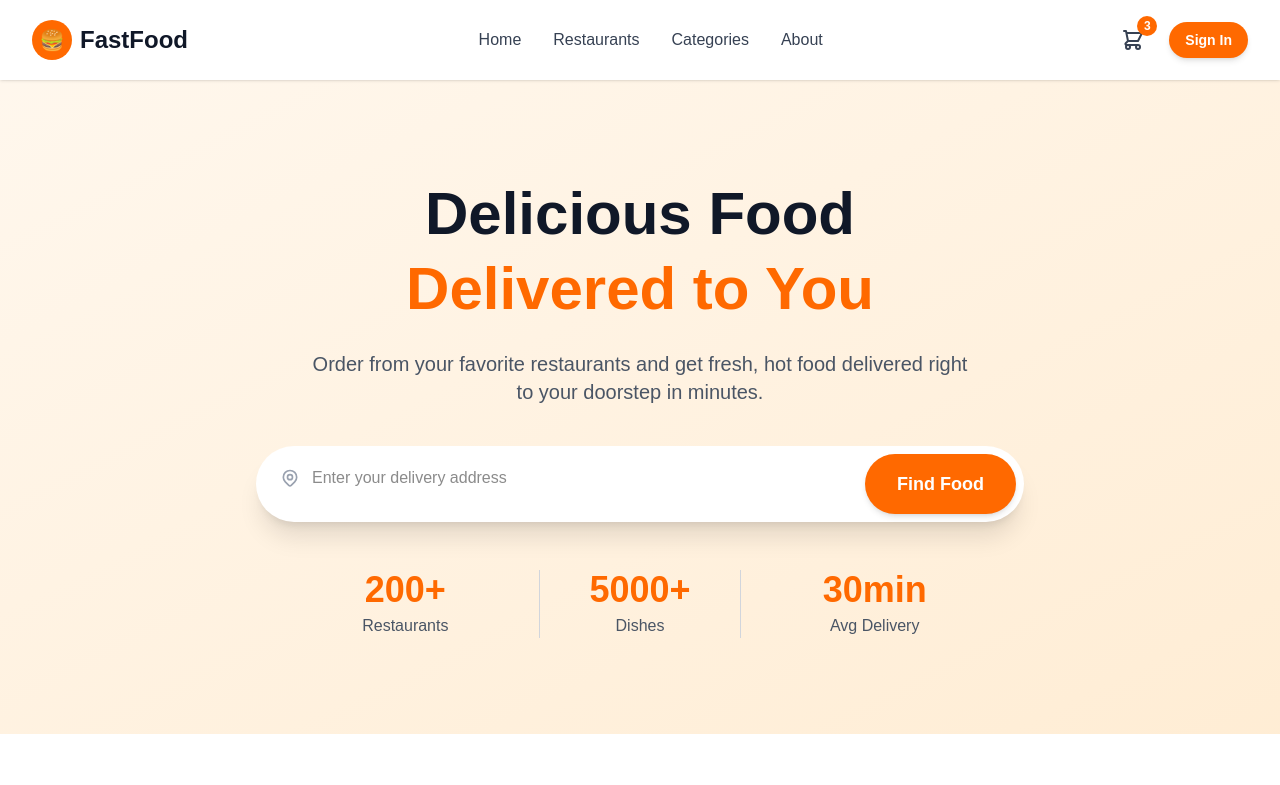
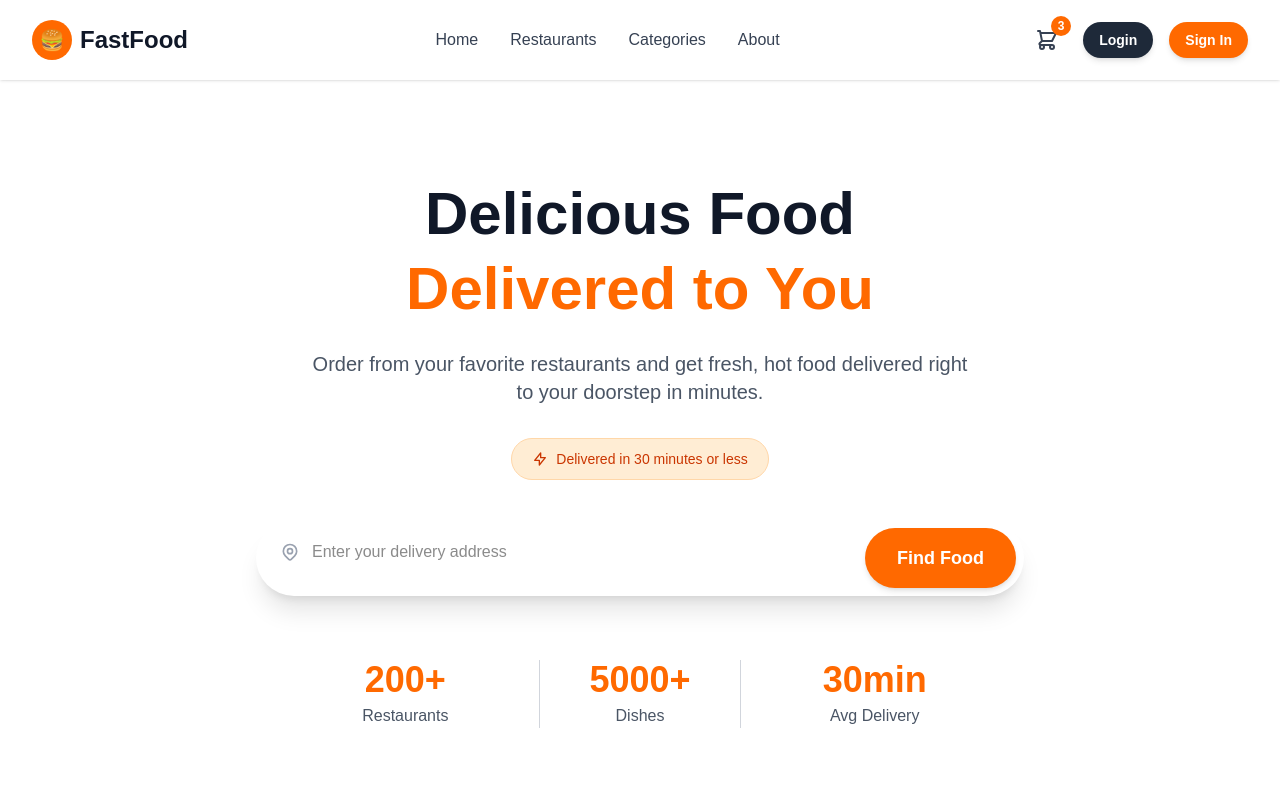
Before and after one commit to Pawina85/fastfood-delivery-app, a Next.js app: page / in a window 1280 px wide. Shown: the top 785 px of the page. Built offline with nearby package versions, Linux system fonts and the light colour scheme.

Commit message:
Header put login and Hero updates.

```diff
--- a/components/Header.tsx
+++ b/components/Header.tsx
@@ -5,6 +5,18 @@ import Button from './Button';
 
 export default function Header() {
   const [mobileMenuOpen, setMobileMenuOpen] = useState(false);
+
+  const handleLogin = () => {
+    // TODO: Implement login functionality
+    console.log('Login clicked');
+    alert('Login functionality - Coming Soon!');
+  };
+
+  const handleSignIn = () => {
+    // TODO: Implement sign in functionality
+    console.log('Sign In clicked');
+    alert('Sign In functionality - Coming Soon!');
+  };
 
   return (
     <header className="sticky top-0 z-50 bg-white shadow-sm">
@@ -36,7 +48,7 @@ export default function Header() {
             </a>
           </div>
 
-          {/* Cart & Sign In */}
+          {/* Cart, Login & Sign In */}
           <div className="hidden md:flex items-center space-x-4">
             <button className="relative p-2 text-gray-700 hover:text-orange-500 transition-colors">
               <svg className="w-6 h-6" fill="none" stroke="currentColor" viewBox="0 0 24 24">
@@ -46,7 +58,8 @@ export default function Header() {
                 3
               </span>
             </button>
-            <Button variant="primary" size="sm">Sign In</Button>
+            <Button variant="secondary" size="sm" onClick={handleLogin}>Login</Button>
+            <Button variant="primary" size="sm" onClick={handleSignIn}>Sign In</Button>
           </div>
 
           {/* Mobile menu button */}
@@ -80,14 +93,17 @@ export default function Header() {
               <a href="#about" className="text-gray-700 hover:text-orange-500 font-medium">
                 About
               </a>
-              <div className="flex items-center justify-between pt-4 border-t">
+              <div className="pt-4 border-t space-y-4">
                 <button className="flex items-center space-x-2 text-gray-700">
                   <svg className="w-6 h-6" fill="none" stroke="currentColor" viewBox="0 0 24 24">
                     <path strokeLinecap="round" strokeLinejoin="round" strokeWidth={2} d="M3 3h2l.4 2M7 13h10l4-8H5.4M7 13L5.4 5M7 13l-2.293 2.293c-.63.63-.184 1.707.707 1.707H17m0 0a2 2 0 100 4 2 2 0 000-4zm-8 2a2 2 0 11-4 0 2 2 0 014 0z" />
                   </svg>
                   <span>Cart (3)</span>
                 </button>
-                <Button variant="primary" size="sm">Sign In</Button>
+                <div className="flex items-center space-x-2">
+                  <Button variant="secondary" size="sm" onClick={handleLogin}>Login</Button>
+                  <Button variant="primary" size="sm" onClick={handleSignIn}>Sign In</Button>
+                </div>
               </div>
             </div>
           </div>
--- a/components/Hero.tsx
+++ b/components/Hero.tsx
@@ -5,7 +5,7 @@ import Input from './Input';
 
 export default function Hero() {
   return (
-    <section className="relative bg-gradient-to-br from-orange-50 to-orange-100 py-16 md:py-24">
+    <section className="relative bg-gradient-to-br from-white-50 to-light-100 py-16 md:py-24">
       <div className="container mx-auto px-4 sm:px-6 lg:px-8">
         <div className="max-w-4xl mx-auto text-center">
           {/* Heading */}
@@ -14,12 +14,20 @@ export default function Hero() {
             <span className="block text-orange-500">Delivered to You</span>
           </h1>
 
-          <p className="text-lg md:text-xl text-gray-600 mb-10 max-w-2xl mx-auto">
+          <p className="text-lg md:text-xl text-gray-600 mb-8 max-w-2xl mx-auto">
             Order from your favorite restaurants and get fresh, hot food delivered right to your doorstep in minutes.
           </p>
 
+          {/* Delivery Promise Badge */}
+          <div className="inline-flex items-center gap-2 bg-orange-100 text-orange-700 px-5 py-2.5 rounded-full mb-10 border border-orange-200">
+            <svg className="w-4 h-4" fill="none" stroke="currentColor" viewBox="0 0 24 24">
+              <path strokeLinecap="round" strokeLinejoin="round" strokeWidth={2} d="M13 10V3L4 14h7v7l9-11h-7z" />
+            </svg>
+            <span className="font-medium text-sm">Delivered in 30 minutes or less</span>
+          </div>
+
           {/* Search Box */}
-          <div className="bg-white rounded-full shadow-xl p-2 flex flex-col sm:flex-row gap-2 max-w-3xl mx-auto">
+          <div className="bg-white rounded-full shadow-xl p-2 flex flex-col sm:flex-row gap-2 max-w-3xl mx-auto mb-16">
             <div className="flex-1">
               <Input
                 placeholder="Enter your delivery address"
```
